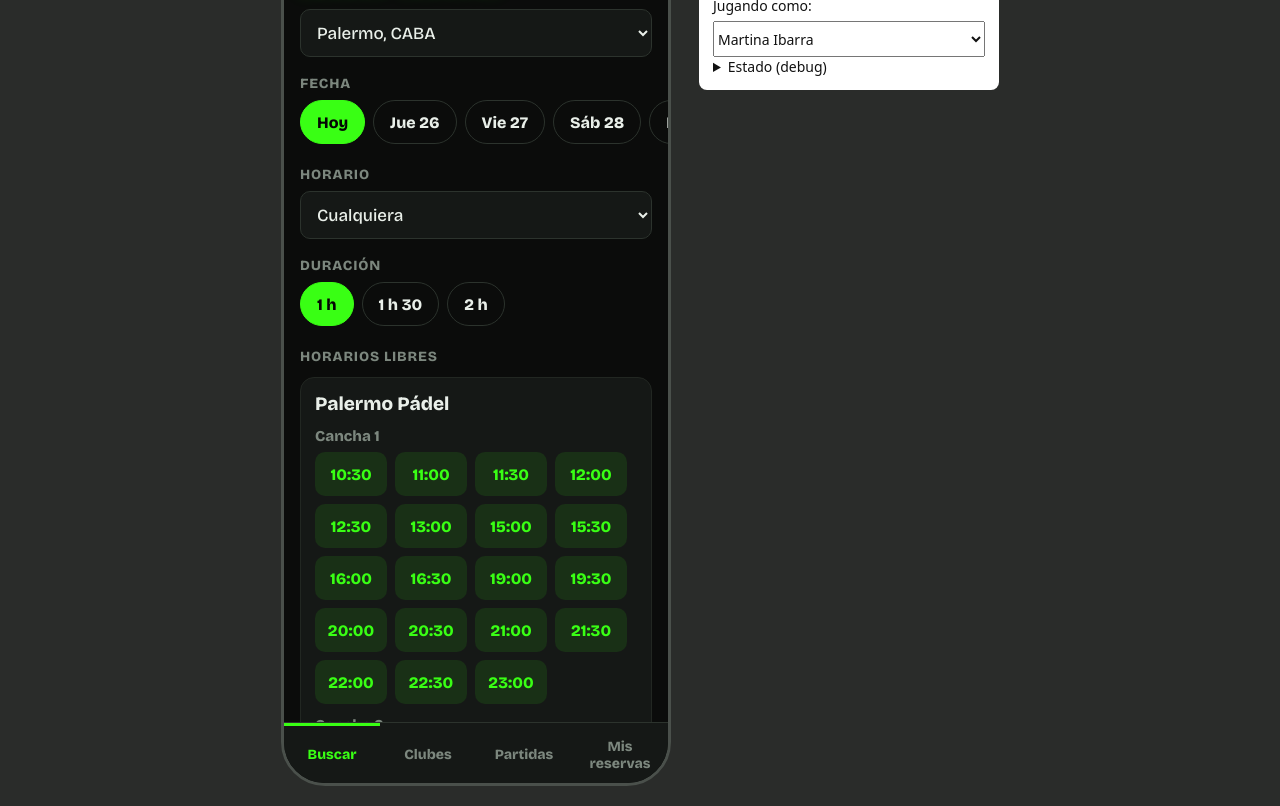
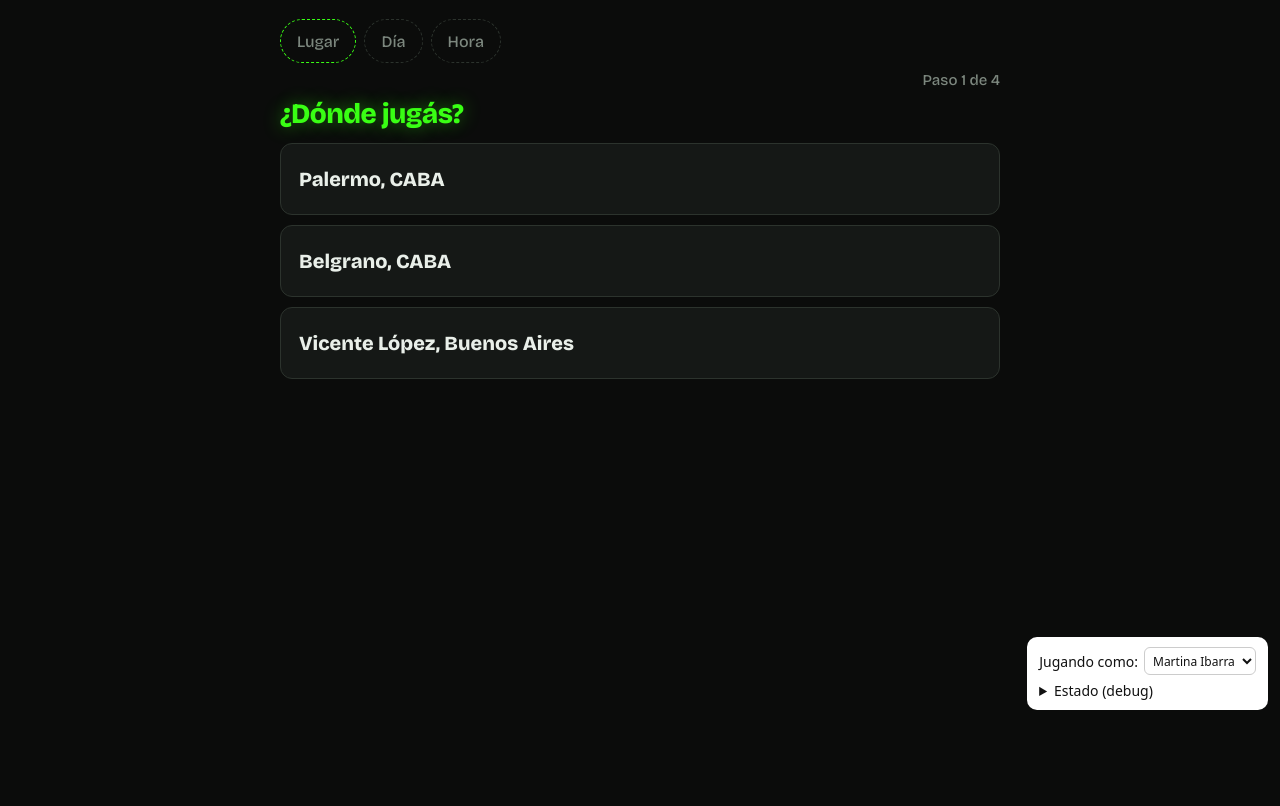
Before and after one commit to fdllrs/taller_db, a website with bundled scripts: page padel/prototype-recorrido-jugadores/index.html in a window 1280 px wide. Shown: the part 78-884 px from the top of the page. After the commit the page ends 800 px from the top, so only its background shows below. Built offline with nearby package versions, Linux system fonts and the light colour scheme.

Commit message:
prototype: Buscar paso a paso y layout responsive
Buscar pasa a un asistente de 4 pasos (dónde, día, hora y duración,
horarios libres) con una tira de lo elegido. Se saca el marco de celular:
barra abajo en mobile, navegación arriba y modal en desktop.

Co-Authored-By: Claude Sonnet 5.5 <noreply@anthropic.com>
Co-Authored-By: Claude Opus 5.5 <noreply@anthropic.com>

```diff
--- a/padel/prototype-recorrido-jugadores/src/main.ts
+++ b/padel/prototype-recorrido-jugadores/src/main.ts
@@ -3,12 +3,13 @@ import * as S from "./store.js";
 import { esc } from "./store.js";
 
 interface Sheet { club: string; cancha: string; fecha: string; hora: string; bloques: number; paso: "confirmar" | "hecha" | "partida"; err: string }
-const ui = { tab: "buscar", loc: 0, dia: 0, hora: "", bloques: 2, clubSel: "", clubDia: 0, pDia: -1, confirmando: "", dbg: false, sheet: null as Sheet | null };
+const ui = { tab: "buscar", loc: 0, dia: 0, bloques: 2, w: { paso: 1, loc: false, dia: false, fr: -1 }, clubSel: "", clubDia: 0, pDia: -1, confirmando: "", dbg: false, sheet: null as Sheet | null };
 const errs: Record<string, string> = {}; // error inline por clave de Reserva/Partida
 let reset = false; // true = volver arriba al re-renderizar
 const $app = document.getElementById("app")!;
 
 const DIAS = ["Dom", "Lun", "Mar", "Mié", "Jue", "Vie", "Sáb"];
+const FRANJAS: [string, number, number][] = [["Cualquier hora", 0, 24], ["Mañana (08–12)", 8, 12], ["Tarde (12–18)", 12, 18], ["Noche (18–24)", 18, 24]]; // franja = filtro del cliente sobre las horas devueltas
 const DURS: [number, string][] = [[2, "1 h"], [3, "1 h 30"], [4, "2 h"]];
 const fechaDe = (n: number) => S.sumarDias(S.AHORA.fecha, n);
 const diaTxt = (f: string) => { const d = new Date(f + "T00:00:00Z"); return DIAS[d.getUTCDay()] + " " + d.getUTCDate(); };
@@ -37,18 +38,29 @@ function horarioTxt(c: S.Club): string {
 }
 
 // ---------- pantallas ----------
+const tile = (act: string, v: string | number, label: string, on: boolean, big = false) => `<button class="tile${on ? " on" : ""}${big ? " big" : ""}" data-act="${act}" data-v="${v}">${esc(label)}</button>`;
 function buscar(): string {
-  const f = fechaDe(ui.dia);
-  const res = S.buscar_horarios(loc().provincia, loc().localidad, f, ui.hora || undefined, ui.bloques);
-  const horas = Array.from({ length: 16 }, (_, i) => S.toHora((8 + i) * 60));
-  const clubes = [...new Set(res.map((r) => r.club.codigo))];
-  return `<h1>Buscar Cancha</h1>${locSelect()}
-    <h4>Fecha</h4>${diaChips("dia", ui.dia)}
-    <h4>Horario</h4><select data-act="hora"><option value="">Cualquiera</option>${horas.map((h) => `<option value="${h}"${h === ui.hora ? " selected" : ""}>Alrededor de las ${h}</option>`).join("")}</select>
-    <h4>Duración</h4>${durChips()}
-    <h4>Horarios libres</h4>
-    ${clubes.map((c) => `<section class="card"><h3>${esc(S.nombreClub(c))}</h3>${res.filter((r) => r.club.codigo === c).map((r) =>
-      `<div class="cancha"><b>${esc(r.cancha)}</b><div class="times">${r.horas.map((h) => slot(c, r.cancha, f, h)).join("")}</div></div>`).join("")}</section>`).join("") || `<p class="muted">No hay Horarios libres para esa búsqueda. Probá otro día u otro Horario.</p>`}`;
+  const w = ui.w, f = fechaDe(ui.dia);
+  const pill = (n: number, label: string, ok: boolean) => `<button class="pill${ok ? "" : " dim"}${w.paso === n ? " cur" : ""}" data-act="w-paso" data-v="${n}">${esc(label)}</button>`;
+  const franja = w.fr >= 0 ? FRANJAS[w.fr][0].split(" (")[0] + " · " + DURS.find((d) => d[0] === ui.bloques)![1] : "Hora";
+  const tira = `<div class="hs strip">${pill(1, w.loc ? loc().localidad : "Lugar", w.loc)}${pill(2, w.dia ? diaLabel(ui.dia) : "Día", w.dia)}${pill(3, franja, w.fr >= 0)}</div>
+    <div class="stepbar">${w.paso > 1 ? `<button class="back" data-act="w-atras">‹ Atrás</button>` : "<span></span>"}<span class="muted">Paso ${w.paso} de 4</span></div>`;
+  let cuerpo: string;
+  if (w.paso === 1) cuerpo = `<h1>¿Dónde jugás?</h1>${S.LOCALIDADES.map((l, i) => tile("w-loc", i, l.localidad + ", " + l.provincia, w.loc && ui.loc === i, true)).join("")}`;
+  else if (w.paso === 2) cuerpo = `<h1>¿Qué día?</h1><div class="grid">${Array.from({ length: 15 }, (_, n) => tile("w-dia", n, diaLabel(n), w.dia && ui.dia === n)).join("")}</div>`;
+  else if (w.paso === 3) cuerpo = `<h1>¿A qué hora?</h1><div class="grid g2">${FRANJAS.map(([l], i) => tile("w-hora", i, l, w.fr === i)).join("")}</div>
+    <h4>Duración</h4><div class="seg">${DURS.map(([b, l]) => chip("dur", b, l, ui.bloques === b)).join("")}</div>
+    <button class="btn go full" data-act="w-ver"${w.fr < 0 ? " disabled" : ""}>Ver horarios libres</button>`;
+  else {
+    const [, a, b] = FRANJAS[w.fr];
+    const res = S.buscar_horarios(loc().provincia, loc().localidad, f, undefined, ui.bloques)
+      .map((r) => ({ ...r, horas: r.horas.filter((h) => +h.slice(0, 2) >= a && +h.slice(0, 2) < b) })).filter((r) => r.horas.length);
+    const clubes = [...new Set(res.map((r) => r.club.codigo))];
+    cuerpo = `<h1>Horarios libres</h1>` + (clubes.map((c) => `<section class="card"><h3>${esc(S.nombreClub(c))}</h3>${res.filter((r) => r.club.codigo === c).map((r) =>
+      `<div class="cancha"><b>${esc(r.cancha)}</b><div class="times">${r.horas.map((h) => slot(c, r.cancha, f, h)).join("")}</div></div>`).join("")}</section>`).join("")
+      || `<p class="muted">No hay Horarios libres para esa búsqueda.</p><button class="btn go full" data-act="w-paso" data-v="2">Cambiar día u hora</button>`);
+  }
+  return `${tira}<div data-paso="${w.paso}">${cuerpo}</div>`;
 }
 
 function clubes(): string {
@@ -110,8 +122,8 @@ function render(): void {
   const top = $app.querySelector(".scroll")?.scrollTop ?? 0, lefts = [...$app.querySelectorAll(".hs")].map((e) => e.scrollLeft);
   const pantalla = { buscar, clubes, partidas, reservas }[ui.tab as "buscar"]();
   const TABS = [["buscar", "Buscar"], ["clubes", "Clubes"], ["partidas", "Partidas"], ["reservas", "Mis reservas"]];
-  $app.innerHTML = `<div class="wrap"><div class="phone"><div class="scroll">${pantalla}</div>
-    <nav class="tabs">${TABS.map(([id, l]) => `<button class="${ui.tab === id ? "on" : ""}" data-act="tab" data-v="${id}">${l}</button>`).join("")}</nav>${sheet()}</div>${chrome()}</div>`;
+  $app.innerHTML = `<div class="app"><div class="scroll"><div class="page">${pantalla}</div></div>
+    <nav class="tabs"><b class="brand">Pádel</b>${TABS.map(([id, l]) => `<button class="${ui.tab === id ? "on" : ""}" data-act="tab" data-v="${id}">${l}</button>`).join("")}</nav>${sheet()}</div>${chrome()}`;
   const sc = $app.querySelector(".scroll")!, hs = [...$app.querySelectorAll(".hs")];
   if (!reset) { sc.scrollTop = top; if (hs.length === lefts.length) hs.forEach((e, i) => (e.scrollLeft = lefts[i])); }
   reset = false;
@@ -122,7 +134,13 @@ const ACT: Record<string, (v: string, el: HTMLElement) => void> = {
   tab: (v) => { ui.tab = v; reset = true; for (const k in errs) delete errs[k]; },
   user: (v) => S.setUsuario(v),
   loc: (v) => { ui.loc = +v; ui.clubSel = ""; reset = true; },
-  dia: (v) => (ui.dia = +v), hora: (v) => (ui.hora = v), dur: (v) => (ui.bloques = +v), cdia: (v) => (ui.clubDia = +v), pdia: (v) => (ui.pDia = +v),
+  "w-loc": (v) => { ui.loc = +v; ui.w.loc = true; ui.w.paso = 2; reset = true; },
+  "w-dia": (v) => { ui.dia = +v; ui.w.dia = true; ui.w.paso = 3; reset = true; },
+  "w-hora": (v) => { ui.w.fr = +v; },
+  "w-ver": () => { if (ui.w.fr >= 0) { ui.w.paso = 4; reset = true; } },
+  "w-atras": () => { ui.w.paso--; reset = true; },
+  "w-paso": (v) => { const w = ui.w; w.paso = +v === 4 && !(w.loc && w.dia && w.fr >= 0) ? (!w.loc ? 1 : !w.dia ? 2 : 3) : +v; reset = true; },
+  dur: (v) => (ui.bloques = +v), cdia: (v) => (ui.clubDia = +v), pdia: (v) => (ui.pDia = +v),
   club: (v) => { ui.clubSel = v; ui.clubDia = 0; reset = true; },
   atras: () => { ui.clubSel = ""; reset = true; },
   slot: (_, el) => { const d = el.dataset; ui.sheet = { club: d.club!, cancha: d.cancha!, fecha: d.fecha!, hora: d.hora!, bloques: ui.bloques, paso: "confirmar", err: "" }; },
--- a/padel/prototype-recorrido-jugadores/styles/app.css
+++ b/padel/prototype-recorrido-jugadores/styles/app.css
@@ -1,14 +1,10 @@
-/* Neón (variante E de la agenda), en versión celular */
+/* Neón (variante E de la agenda). Mobile primero; >= 768 px = desktop */
 * { box-sizing: border-box; }
-body { margin: 0; background: #2a2c2a; }
-.wrap { min-height: 100vh; display: flex; gap: 28px; align-items: center; justify-content: center; padding: 20px; }
-.phone {
-  --bg: #0b0c0b; --panel: #151816; --line: #222722; --line2: #2c332d; --txt: #e9efe9; --muted: #7c877e; --neon: #39ff14; --neon-dim: rgba(57,255,20,.1); --red: #ff3b5c;
-  position: relative; width: 390px; height: 844px; flex: none; display: flex; flex-direction: column; overflow: hidden;
-  background: var(--bg); color: var(--txt); border: 3px solid #4a504b; border-radius: 44px;
-  font: 500 17px "Bricolage Grotesque", system-ui, sans-serif;
-}
-.scroll { flex: 1; min-height: 0; overflow-y: auto; padding: 18px 16px 24px; scrollbar-width: none; }
+:root { --bg: #0b0c0b; --panel: #151816; --line: #222722; --line2: #2c332d; --txt: #e9efe9; --muted: #7c877e; --neon: #39ff14; --neon-dim: rgba(57,255,20,.1); --red: #ff3b5c; }
+body { margin: 0; background: var(--bg); color: var(--txt); font: 500 17px "Bricolage Grotesque", system-ui, sans-serif; }
+.app { height: 100vh; height: 100dvh; display: flex; flex-direction: column; }
+.scroll { flex: 1; min-height: 0; overflow-y: auto; padding: 56px 16px 24px; scrollbar-width: none; }
+.page { max-width: 720px; margin: 0 auto; }
 h1 { margin: 0 0 12px; font-size: 28px; font-weight: 800; letter-spacing: -.02em; color: var(--neon); text-shadow: 0 0 18px rgba(57,255,20,.45); }
 h2 { margin: 0 0 12px; font-size: 26px; font-weight: 800; color: var(--neon); }
 h3 { margin: 0 0 6px; font-size: 19px; font-weight: 800; }
@@ -16,10 +12,23 @@ h4 { margin: 18px 0 8px; font-size: 14px; font-weight: 800; color: var(--muted);
 p { margin: 4px 0; } .muted { color: var(--muted); font-size: 15px; } .ok { color: var(--neon); font-weight: 800; }
 .err { color: var(--red); font-weight: 800; font-size: 15px; }
 button, select { font: 800 16px "Bricolage Grotesque", system-ui, sans-serif; color: var(--txt); }
-.phone select { width: 100%; min-height: 48px; background: var(--panel); border: 1px solid var(--line2); border-radius: 10px; padding: 0 12px; font-weight: 500; font-size: 17px; }
+.app select { width: 100%; min-height: 48px; background: var(--panel); border: 1px solid var(--line2); border-radius: 10px; padding: 0 12px; font-weight: 500; font-size: 17px; }
 .hs { display: flex; gap: 8px; overflow-x: auto; margin: 0 -16px; padding: 0 16px 4px; scrollbar-width: none; }
 .chip { flex: none; min-height: 44px; padding: 0 16px; border-radius: 22px; border: 1px solid var(--line2); background: transparent; cursor: pointer; }
-.chip.on, .slot:active { background: var(--neon); color: #050605; border-color: var(--neon); }
+.chip.on, .slot:active, .tile.on { background: var(--neon); color: #050605; border-color: var(--neon); }
+/* wizard de Buscar */
+.strip { margin-bottom: 4px; }
+.pill { flex: none; min-height: 44px; padding: 0 16px; border-radius: 22px; border: 1px solid var(--line2); background: var(--panel); cursor: pointer; white-space: nowrap; }
+.pill.dim { color: var(--muted); font-weight: 500; border-style: dashed; background: transparent; }
+.pill.cur { border-color: var(--neon); }
+.stepbar { display: flex; justify-content: space-between; align-items: center; margin: 4px 0 8px; }
+.stepbar .back { margin: 0; padding: 0 8px 0 0; }
+.tile { min-height: 56px; padding: 8px; border-radius: 12px; border: 1px solid var(--line2); background: var(--panel); cursor: pointer; }
+.tile.big { display: block; width: 100%; min-height: 72px; margin: 10px 0; font-size: 20px; text-align: left; padding: 0 18px; }
+.grid { display: grid; grid-template-columns: repeat(3, 1fr); gap: 10px; } .grid.g2 { grid-template-columns: 1fr 1fr; }
+.seg { display: flex; border: 1px solid var(--line2); border-radius: 12px; overflow: hidden; }
+.seg .chip { flex: 1; border: 0; border-radius: 0; padding: 0 4px; }
+.btn:disabled { opacity: .35; cursor: default; }
 .card { display: block; width: 100%; text-align: left; margin: 12px 0; padding: 14px; background: var(--panel); border: 1px solid var(--line); border-radius: 14px; color: inherit; }
 .tap { cursor: pointer; }
 .cancha { margin-top: 10px; } .cancha b { color: var(--muted); font-size: 15px; }
@@ -36,20 +45,29 @@ button, select { font: 800 16px "Bricolage Grotesque", system-ui, sans-serif; co
 .lug { width: 40px; height: 40px; border-radius: 50%; border: 2px dashed var(--line2); display: grid; place-items: center; font-weight: 800; font-size: 14px; }
 .lug.on { background: var(--neon); color: #050605; border: 0; }
 .lugares b { margin-left: 4px; color: var(--muted); }
-.tabs { display: grid; grid-template-columns: repeat(4, 1fr); background: var(--panel); border-top: 1px solid var(--line2); }
+.tabs { display: grid; grid-template-columns: repeat(4, 1fr); background: var(--panel); border-top: 1px solid var(--line2); padding-bottom: env(safe-area-inset-bottom); }
+.brand { display: none; }
 .tabs button { min-height: 60px; background: none; border: 0; border-top: 3px solid transparent; color: var(--muted); cursor: pointer; font-size: 14px; }
 .tabs button.on { color: var(--neon); border-top-color: var(--neon); }
-.scrim { position: absolute; inset: 0; background: rgba(0,0,0,.7); }
-.sheet { position: absolute; left: 0; right: 0; bottom: 0; max-height: 90%; overflow-y: auto; padding: 22px 18px 28px; background: var(--panel); border-top: 1px solid var(--line2); border-radius: 22px 22px 0 0; box-shadow: 0 -12px 40px rgba(0,0,0,.6); }
+.scrim { position: fixed; inset: 0; z-index: 50; background: rgba(0,0,0,.7); }
+.sheet { position: fixed; z-index: 51; left: 0; right: 0; bottom: 0; max-height: 90dvh; overflow-y: auto; padding: 22px 18px calc(28px + env(safe-area-inset-bottom)); background: var(--panel); border-top: 1px solid var(--line2); border-radius: 22px 22px 0 0; box-shadow: 0 -12px 40px rgba(0,0,0,.6); }
 dl { display: grid; grid-template-columns: 90px 1fr; gap: 6px 10px; margin: 0 0 8px; } dt { color: var(--muted); } dd { margin: 0; font-weight: 800; }
 /* chrome del prototipo: NO es parte del diseño */
-.chrome { width: 300px; align-self: flex-start; margin-top: 40px; padding: 12px; background: #fff; color: #111; border: 2px dashed #fff; border-radius: 8px; font: 14px system-ui, sans-serif; }
-.chrome select { margin-top: 6px; width: 100%; min-height: 36px; font: 14px system-ui; color: #111; }
-.chrome pre { max-height: 420px; overflow: auto; font-size: 11px; background: #eee; padding: 6px; }
-@media (max-width: 700px) {
-  .wrap { display: block; padding: 0; } .phone { width: 100%; height: 100dvh; border: 0; border-radius: 0; }
-  .scroll { padding-top: 60px; }
-  .chrome label { display: flex; align-items: center; gap: 6px; white-space: nowrap; }
-  .chrome { position: fixed; top: 6px; right: 6px; z-index: 1000; width: auto; padding: 4px 8px; margin: 0; border-radius: 20px; font-size: 12px; }
-  .chrome details { display: none; } .chrome select { margin: 0; min-height: 28px; }
+.chrome { position: fixed; z-index: 1000; top: 6px; right: 6px; padding: 4px 10px; background: #fff; color: #111; border-radius: 20px; font: 12px system-ui, sans-serif; }
+.chrome label { display: flex; align-items: center; gap: 6px; white-space: nowrap; }
+.chrome select { width: auto; min-height: 28px; font: 12px system-ui; color: #111; background: #fff; border: 1px solid #ccc; border-radius: 6px; padding: 0 4px; }
+.chrome details { display: none; }
+@media (min-width: 768px) {
+  .app { flex-direction: column-reverse; }
+  .tabs { display: flex; align-items: center; gap: 4px; padding: 0 24px; border-top: 0; border-bottom: 1px solid var(--line2); }
+  .brand { display: block; margin-right: auto; font-size: 24px; color: var(--neon); text-shadow: 0 0 18px rgba(57,255,20,.45); }
+  .tabs button { min-height: 64px; padding: 0 18px; border-top: 0; border-bottom: 3px solid transparent; font-size: 16px; }
+  .tabs button.on { border-bottom-color: var(--neon); }
+  .scroll { padding: 32px 24px 80px; }
+  .hs { margin: 0; padding: 0 0 4px; }
+  .grid { grid-template-columns: repeat(5, 1fr); } .grid.g2 { grid-template-columns: repeat(4, 1fr); }
+  .sheet { left: 50%; right: auto; bottom: auto; top: 50%; transform: translate(-50%, -50%); width: 440px; max-width: calc(100vw - 32px); border-radius: 20px; border: 1px solid var(--line2); }
+  .chrome { top: auto; bottom: 12px; right: 12px; padding: 10px 12px; border-radius: 10px; font-size: 14px; max-width: 360px; }
+  .chrome details { display: block; margin-top: 6px; }
+  .chrome pre { max-height: 40vh; overflow: auto; font-size: 11px; background: #eee; padding: 6px; }
 }
```
Also changed, not shown: padel/prototype-recorrido-jugadores/NOTAS.md (+15 -7 lines), padel/prototype-recorrido-jugadores/index.html (+1 -1 lines).
